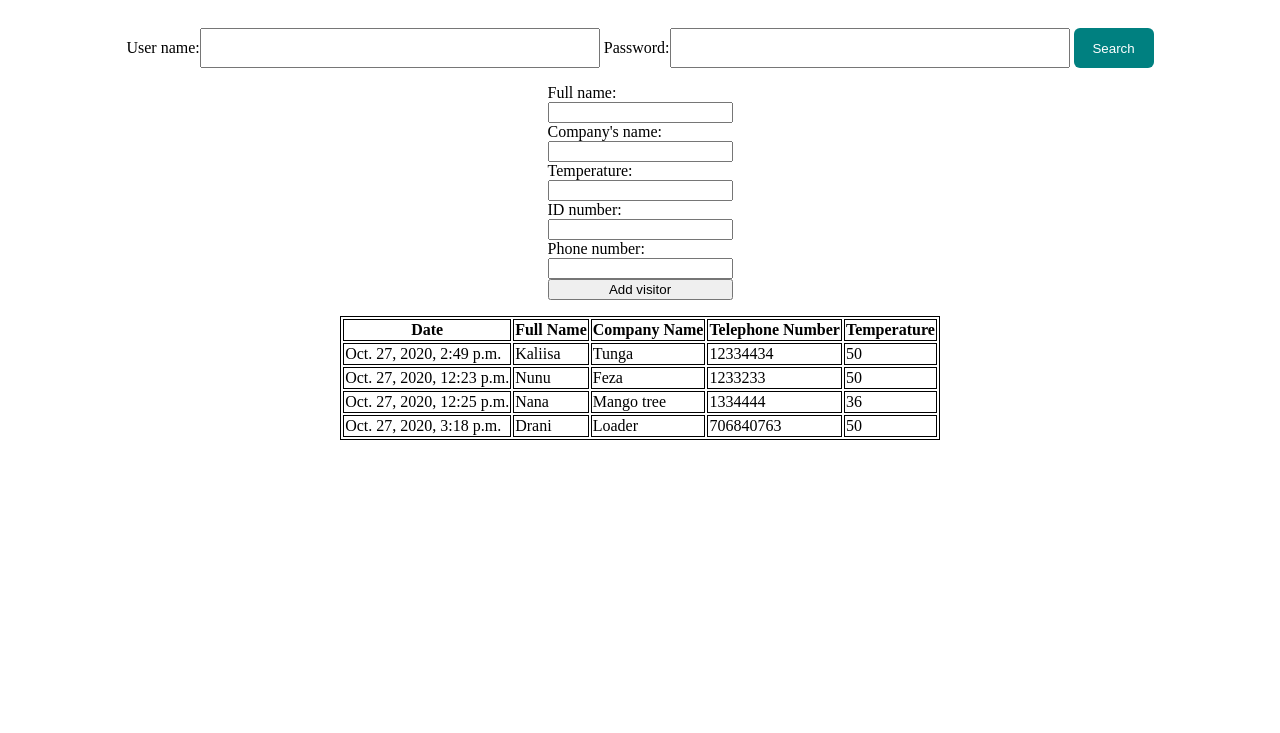
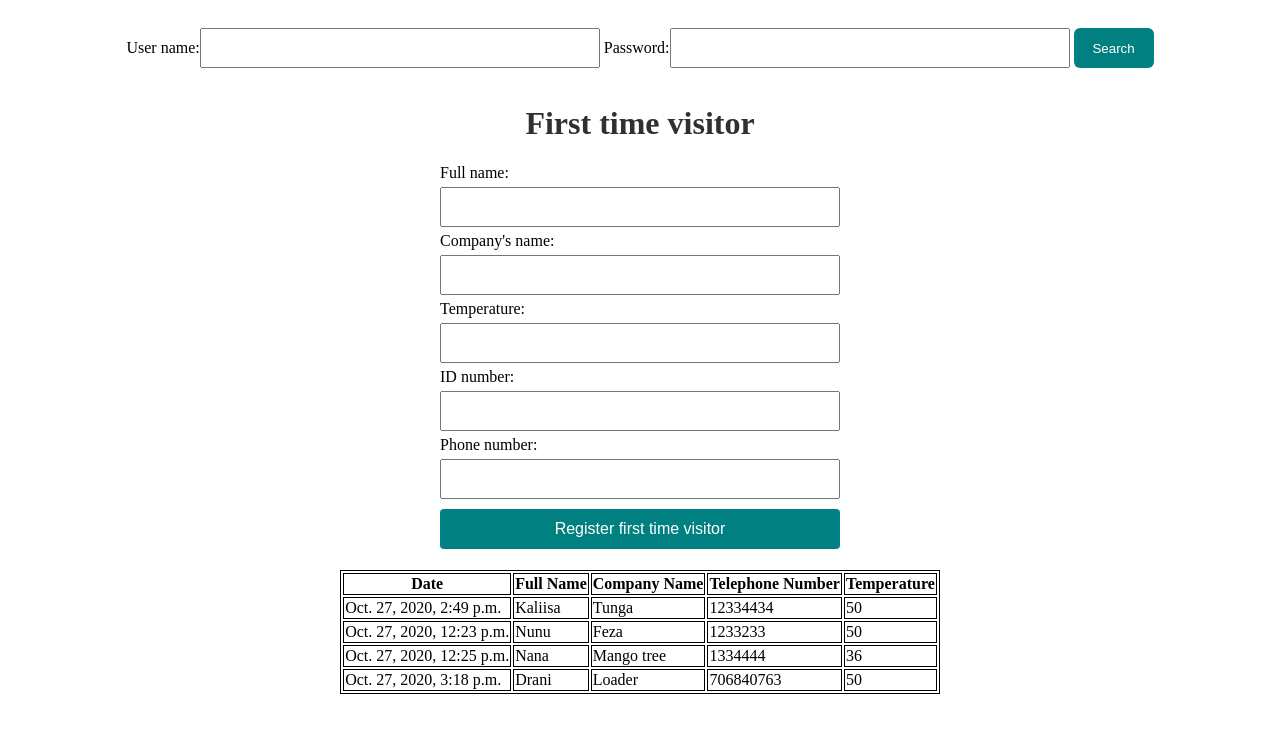
Before and after one commit to ThatcherK/designhubcheckin, a Django app: template designhubcheckin/checkin/templates/checkin/mainpage.html in a window 1280 px wide. Shown: the top 733 px of the page. Run offline with Django 3.2, Linux system fonts and the light colour scheme; the template is opened without the code that fills it: values that come from a table or form of the project are taken from there, others are empty; data comes from the database, SQL or seed files in the repository; both versions use the stored data as it was after the commit.

Commit message:
Style add visitor form

```diff
--- a/designhubcheckin/checkin/forms.py
+++ b/designhubcheckin/checkin/forms.py
@@ -5,7 +5,7 @@ class LoginForm(forms.Form):
     password = forms.CharField(max_length=32, widget=forms.PasswordInput,label="Password")
 
 class SearchForm(forms.Form):
-    visitor_name = forms.CharField(label="Search", max_length=100)
+    visitor_name = forms.CharField(widget=forms.TextInput(attrs={'placeholder': 'Enter full name'}), label="Register repeat visitor", max_length=100 )
 
 class AddForm(forms.Form):
     name = forms.CharField(label='Full name', max_length=100)
--- a/designhubcheckin/checkin/static/checkin/style.css
+++ b/designhubcheckin/checkin/static/checkin/style.css
@@ -39,6 +39,9 @@
     align-items: center;
     padding: 20px;
 }
+.mainpageContainer h1{
+    color: rgb(49, 48, 48);
+}
 #searchButton{
     background-color: teal;
     border-radius: 6px;
@@ -59,3 +62,19 @@
     display: flex;
     flex-direction: column;
 }
+.addVisitorForm input{
+    width: 400px;
+    height: 40px;
+    margin-top: 5px;
+    margin-bottom: 5px;
+}
+#addVisitorButton{
+    background-color: teal;
+    border: none;
+    border-radius: 4px;
+    color: white;
+    font-size: medium;
+}
+#addVisitorButton:hover{
+    background-color: rgb(2, 56, 56);
+}
--- a/designhubcheckin/checkin/templates/checkin/mainpage.html
+++ b/designhubcheckin/checkin/templates/checkin/mainpage.html
@@ -6,10 +6,11 @@
         {{form}}
         <input id="searchButton" type="submit" value="Search">
     </form>
+    <h1>First time visitor</h1>
     <form action="{% url 'addvisitor' %}" method="post" class="addVisitorForm">
         {% csrf_token %}
         {{addform}}
-        <input type="submit" value="Add visitor">
+        <input type="submit" value="Register first time visitor" id="addVisitorButton">
     </form>
     {% if visitors_list %}
     <table style="border: 1px solid black;">
```
Also changed, not shown: designhubcheckin/db.sqlite3.
